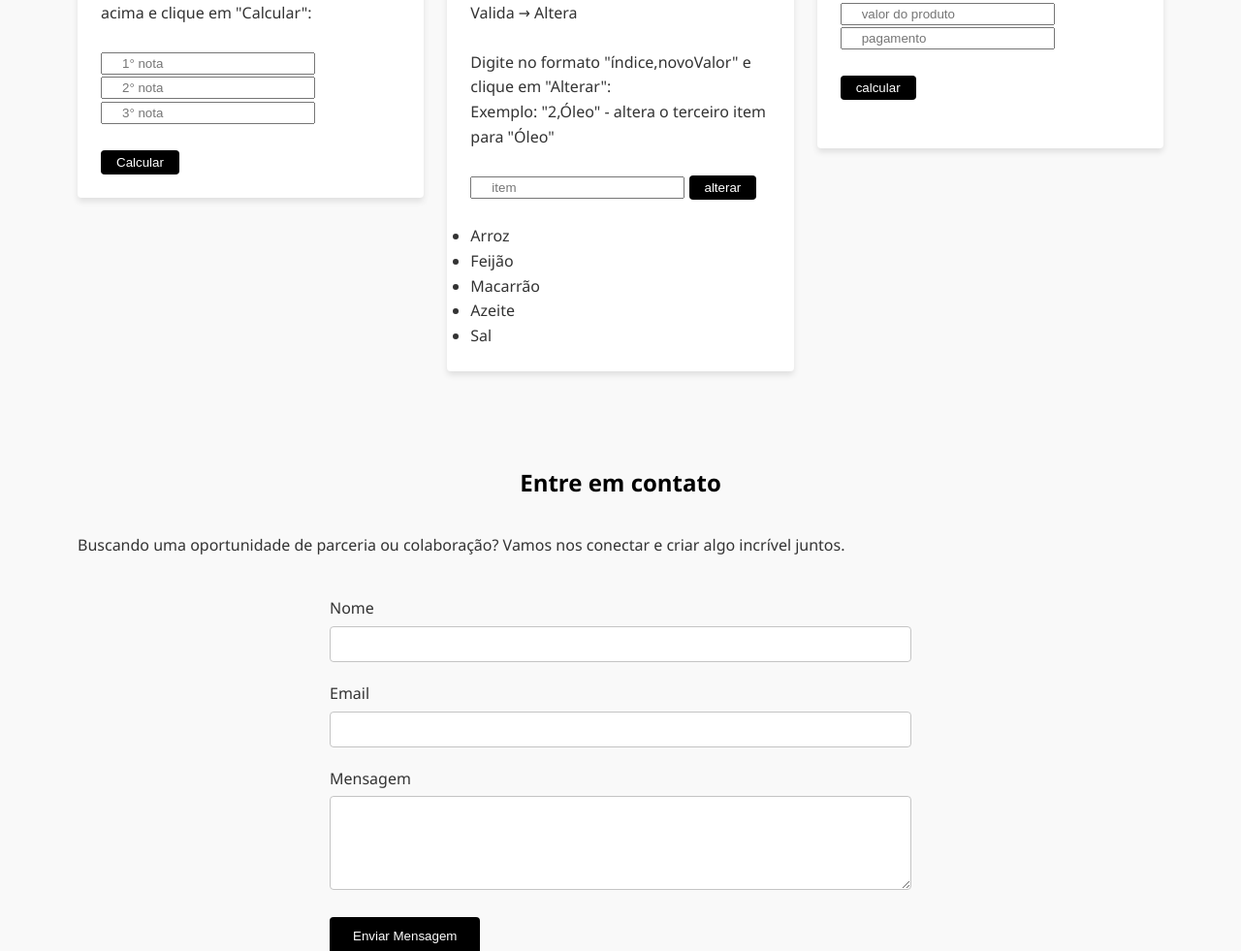
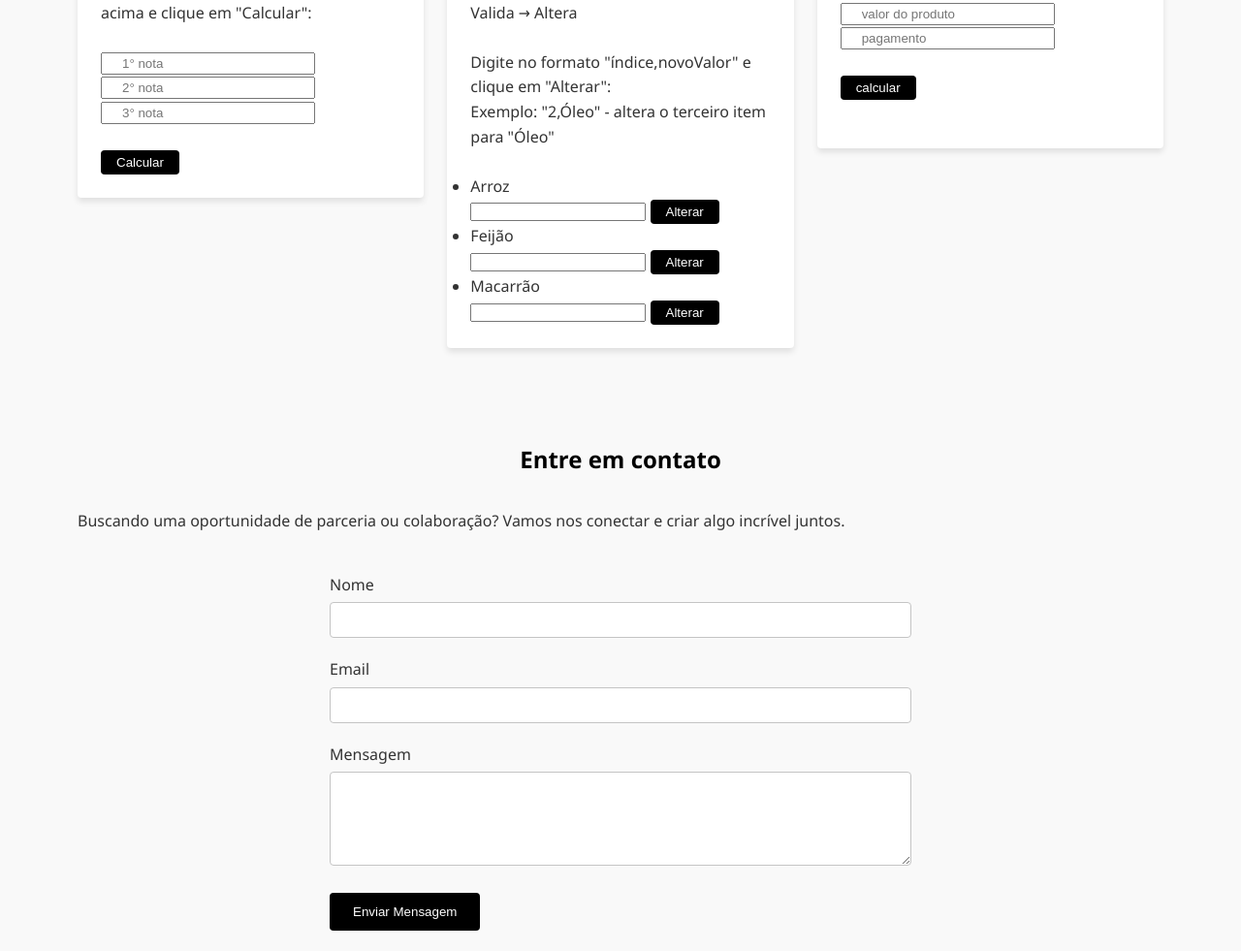
Before and after one commit to Jaguaratica/aulas, a plain HTML site: page html-config/index.html in a window 1280 px wide. Shown: the part 1534-2515 px from the top of the page at 97% size. Drawn offline with Linux system fonts and the light colour scheme; a web font is replaced by a local one.

Commit message:
25 09 25

```diff
--- a/functions/funcoes.js
+++ b/functions/funcoes.js
@@ -75,21 +75,19 @@ function calcularNota() {
 }
 
 // 5. FUNCTION ALTERAR ITEM DA LISTA arrays.js
-function alterarItemLista() {
-    const inputValor = document.getElementById("input-lista").value;
-    const listaElement = document.getElementById("lista");
-    const itens = listaElement.getElementsByTagName("li");
+function alterarItemLista(botao) {
+    const itemLi = botao.closest('li');
+    const input = itemLi.querySelector('input');
+    const novoNome = input.value.trim();
 
-    if (inputValor.includes(",")) {
-        const partes = inputValor.split(",");
-        const indice = parseInt(partes[0]);
-        const novoValor = partes[1].trim();
-
-        if (!isNaN(indice) && indice >= 0 && indice < itens.length) {
-            itens[indice].textContent = novoValor;
-        }
+    if (novoNome !== '') {
+        // Atualiza o texto do item da lista (primeiro child node do li)
+        itemLi.firstChild.textContent = novoNome;
+        // Limpa o input
+        input.value = '';
     }
 }
+
 
 // 6. FUNCTION CALCULAR TROCO exercicios.js
 function calcularTroco() {
--- a/html-config/index.html
+++ b/html-config/index.html
@@ -157,14 +157,28 @@
                             Digite no formato "índice,novoValor" e clique em "Alterar":<br>
                             Exemplo: "2,Óleo" - altera o terceiro item para "Óleo"<br><br>
                             </p>
-                            <input type="text" id="input-lista" class="inputs" placeholder="item"></input>
-                            <button class="button-style1" onclick="alterarItemLista()">alterar</button><br><br>
                             <ul id="lista">
-                                <li>Arroz</li>
-                                <li>Feijão</li>
-                                <li>Macarrão</li>
-                                <li>Azeite</li>
-                                <li>Sal</li>
+                                <li>
+                                    Arroz
+                                    <div class="edicao-item">
+                                        <input type="text" placeholder="">
+                                        <button class="button-style1" onclick="alterarItemLista(this)">Alterar</button>
+                                    </div>
+                                </li>
+                                <li>
+                                    Feijão
+                                    <div class="edicao-item">
+                                        <input type="text" placeholder="">
+                                        <button class="button-style1" onclick="alterarItemLista(this)">Alterar</button>
+                                    </div>
+                                </li>
+                                <li>
+                                    Macarrão
+                                    <div class="edicao-item">
+                                        <input type="text" placeholder="">
+                                        <button class="button-style1" onclick="alterarItemLista(this)">Alterar</button>
+                                    </div>
+                                </li>
                             </ul>
                         </div>
                     </div>
```
